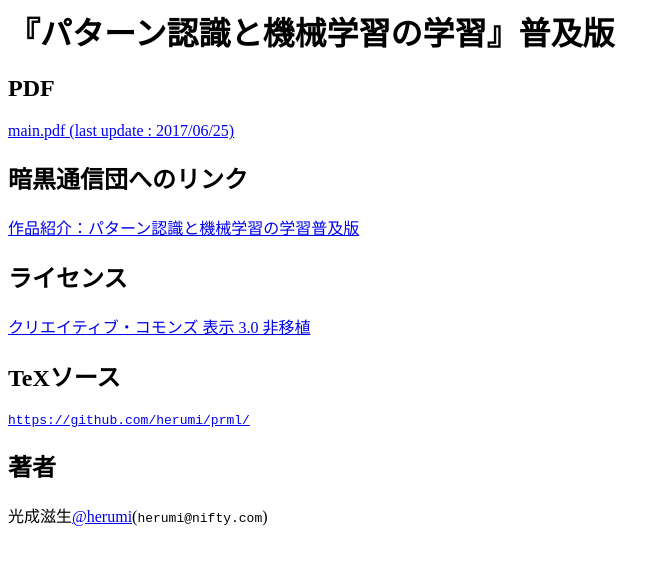
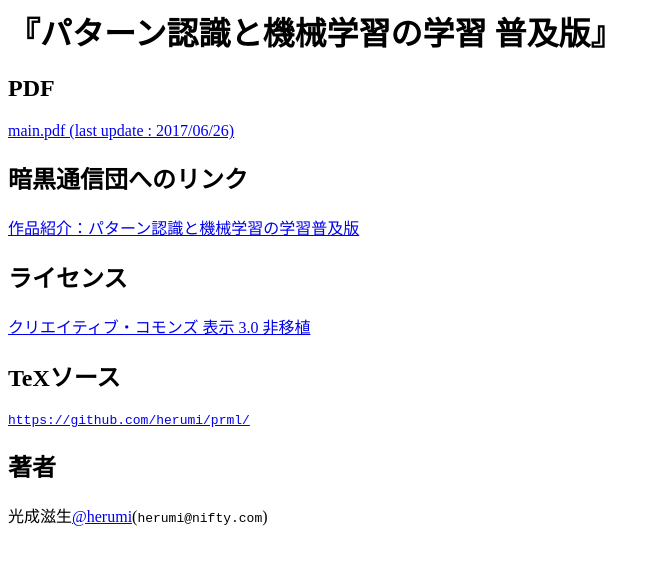
Before and after one commit to herumi/prml, a plain HTML site: page index.html in a window 1280 px wide. Shown: the whole page, without its empty margins (0-670 px from the left). Drawn offline with Linux system fonts and the light colour scheme.

Commit message:
update doc

```diff
--- a/index.html
+++ b/index.html
@@ -4,12 +4,12 @@
 <meta http-equiv="Content-Type" content="text/html; charset=UTF-8">
 <meta http-equiv="Content-Style-Type" content="text/css">
 <link rel="stylesheet" href="style.css" type="text/css" media="all">
-<title>『パターン認識と機械学習の学習』普及版（PDF）</title>
+<title>『パターン認識と機械学習の学習 普及版』（PDF）</title>
 </head>
 <body>
-<h1>『パターン認識と機械学習の学習』普及版</h1>
+<h1>『パターン認識と機械学習の学習 普及版』</h1>
 <h2>PDF</h2>
-<a href="https://github.com/herumi/prml/raw/gh-pages/main.pdf">main.pdf (last update : 2017/06/25)</a>
+<a href="https://github.com/herumi/prml/raw/gh-pages/main.pdf">main.pdf (last update : 2017/06/26)</a>
 <h2>暗黒通信団へのリンク</h2>
 <a href="http://ankokudan.org/d/d.htm?detail093-detailread-j.html">作品紹介：パターン認識と機械学習の学習普及版</a>
 <h2>ライセンス</h2>
```
